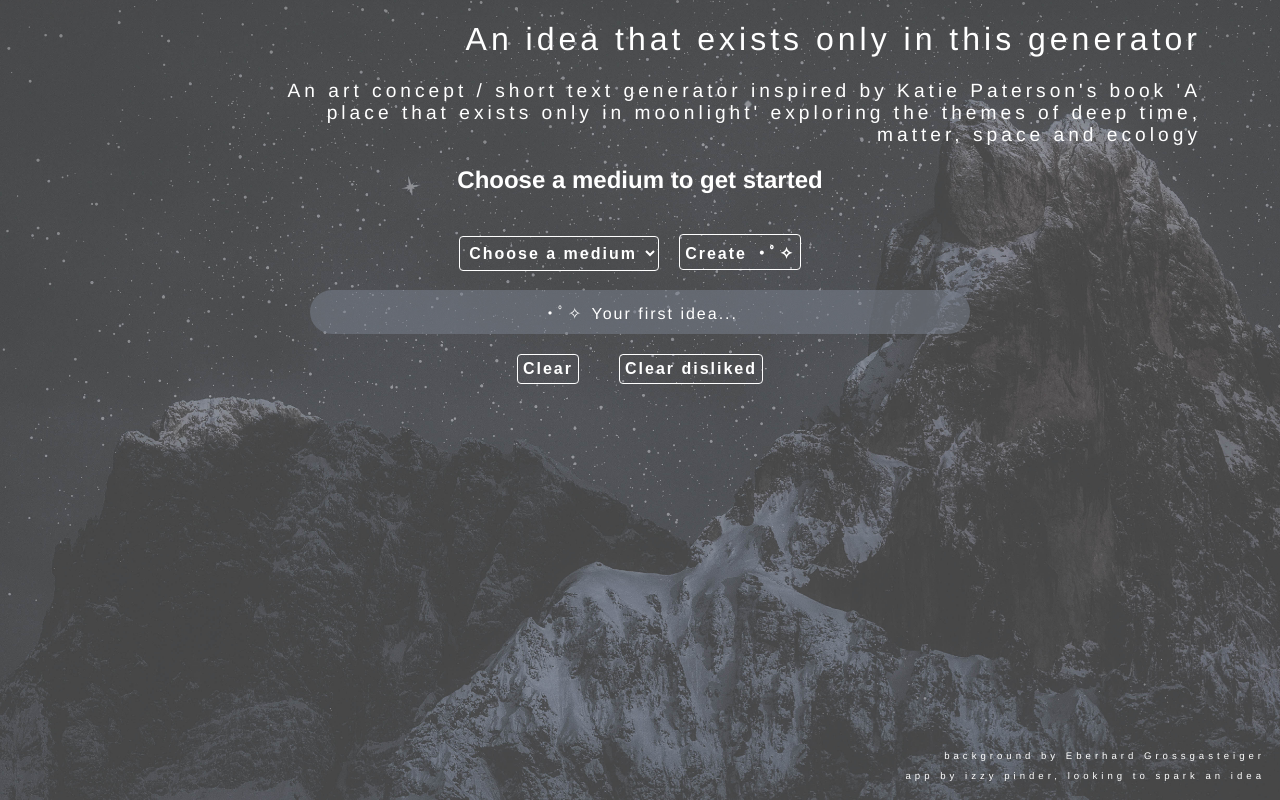
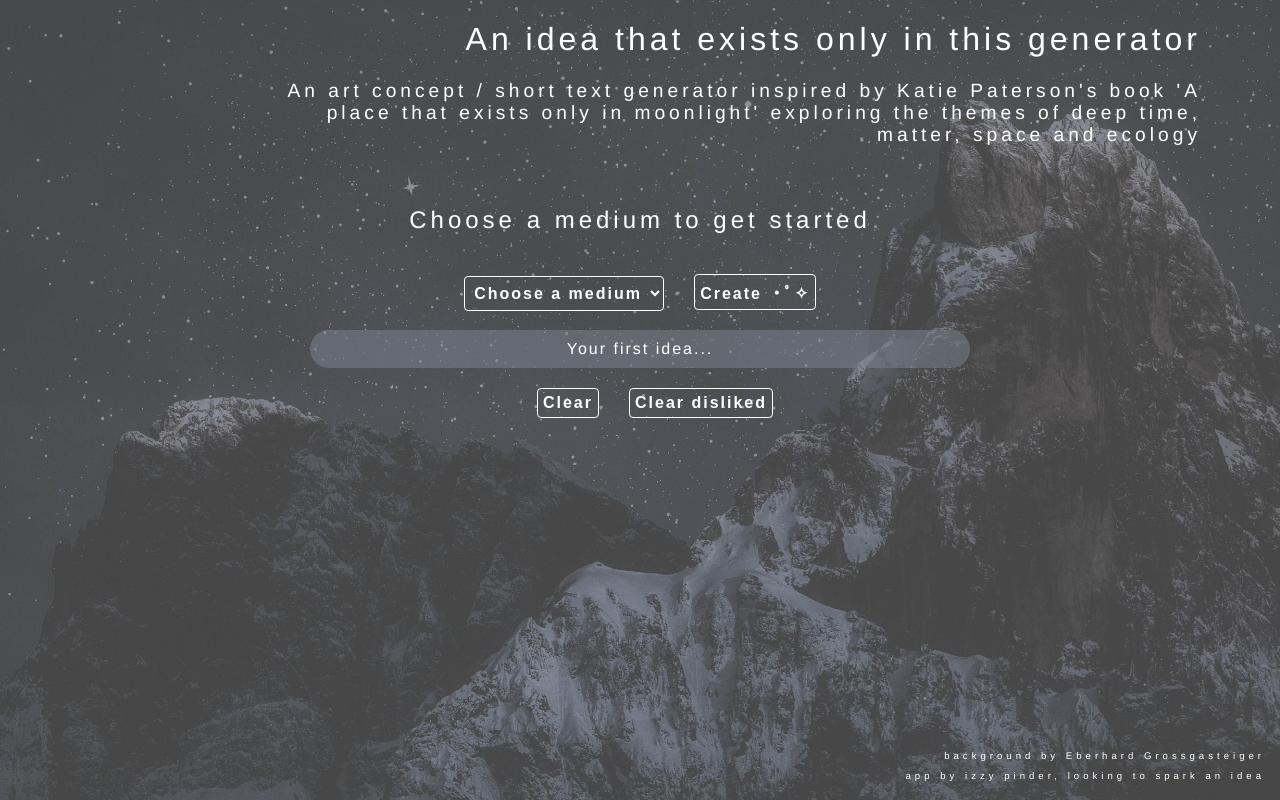
Before and after one commit to izzy-pin/art-idea-generator, a React (Create React App) app: page / in a window 1280 px wide. Built offline with nearby package versions, Linux system fonts and the light colour scheme.

Commit message:
add choose__h2 styling

```diff
--- a/src/index.css
+++ b/src/index.css
@@ -37,20 +37,19 @@ p {
   padding-right: 15px;
 }
 
+.choose__h2 {
+  letter-spacing: 4px;
+  font-weight: 400;
+  margin-top: 60px;
+}
+
 .idea {
   padding: 10px;
-  /* margin: 10px; */
   border-radius: 30px;
   background: rgba(125, 132, 145, 0.5);
   margin: auto;
   width: 70%;
 }
-
-/* .centre {
-  max-height: 40%;
-  text-align: center;
-  overflow-y: scroll;
-} */
 
 ul {
   font-size: medium;
@@ -58,11 +57,6 @@ ul {
   padding: 0;
   margin: 0;
   letter-spacing: 2px;
-}
-
-li::before {
-  content: "・ﾟ✧";
-  padding-right: 8px;
 }
 
 .choose,
@@ -78,7 +72,7 @@ li::before {
 
 .createOrClear {
   padding: 5px;
-  margin: 20px;
+  margin: 20px 0 20px 30px;
 }
 
 .choose {
@@ -115,9 +109,7 @@ footer {
   header {
     margin-right: 5%;
   }
-  /* footer {
-    max-width: 90%;
-  } */
+
   .intro {
     margin-left: 20%;
   }
```
